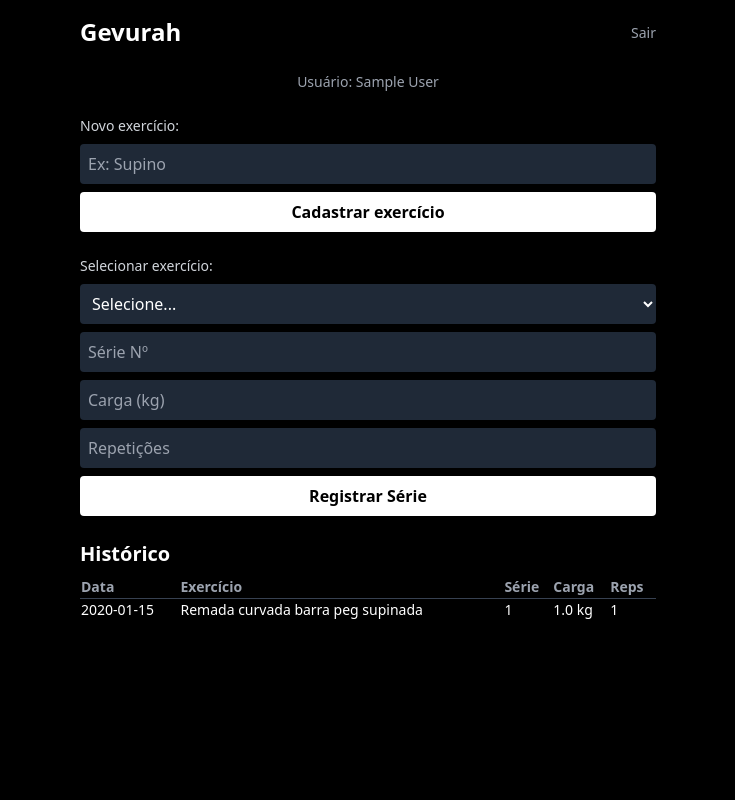
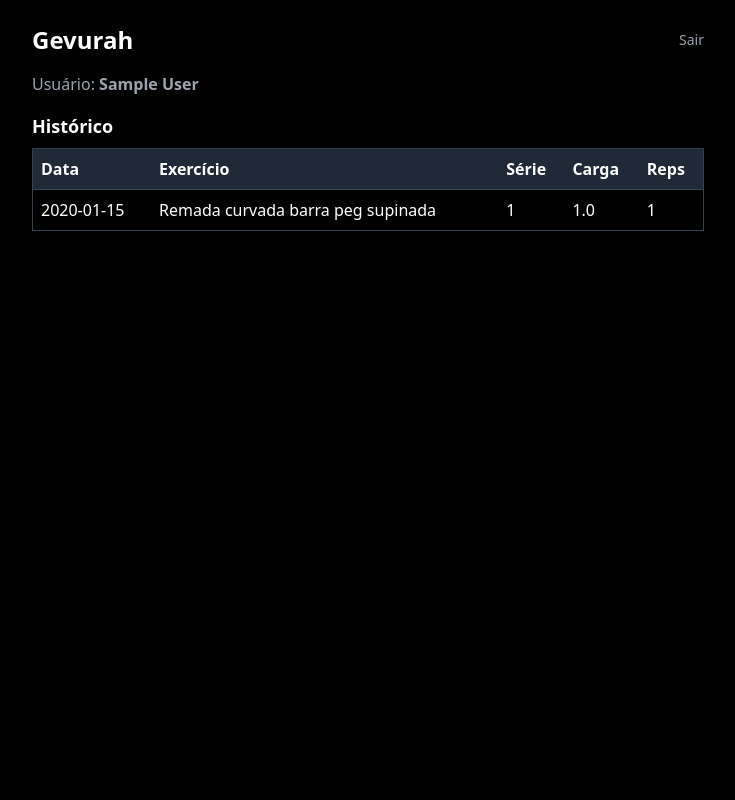
Before and after one commit to pedrocamposlive/Gevurah, a Flask app: page /index in a window 1280 px wide. Shown: the whole page, without its empty margins (272-1007 px from the left). Run offline with Flask 3, Linux system fonts and the light colour scheme; the visitor is signed in with stand-in values (Sample User, id 1); data comes from the database, SQL or seed files in the repository; tables that the repository leaves empty hold one stand-in row (values such as "Sample post"); some libraries are stand-ins or nearby versions.

Commit message:
Update index.html

```diff
--- a/templates/index.html
+++ b/templates/index.html
@@ -1,74 +1,42 @@
 <!DOCTYPE html>
 <html lang="pt-br">
 <head>
-  <meta charset="UTF-8" />
-  <meta name="viewport" content="width=device-width, initial-scale=1.0" />
-  <title>Gevurah - Treino</title>
+  <meta charset="UTF-8">
+  <meta name="viewport" content="width=device-width, initial-scale=1.0">
+  <title>Gevurah - Treinos</title>
   <script src="https://cdn.tailwindcss.com"></script>
 </head>
-<body class="bg-black text-white font-sans flex flex-col items-center min-h-screen p-4">
-  <div class="w-full max-w-xl space-y-6">
+<body class="bg-black text-white min-h-screen p-6">
+  <div class="max-w-2xl mx-auto">
+    <div class="flex justify-between items-center mb-4">
+      <h1 class="text-2xl font-bold">Gevurah</h1>
+      <a href="/logout" class="text-sm text-gray-400 hover:text-white">Sair</a>
+    </div>
+    <p class="text-gray-400 mb-4">Usuário: <strong>{{ usuario }}</strong></p>
 
-    <div class="flex justify-between items-center">
-      <h1 class="text-2xl font-bold">Gevurah</h1>
-      <form action="/logout" method="get">
-        <button class="text-sm text-gray-400 hover:text-white">Sair</button>
-      </form>
-    </div>
-
-    <p class="text-sm text-gray-400 text-center">Usuário: <span class="font-medium">{{ usuario }}</span></p>
-
-    <!-- Cadastro de exercício -->
-    <form action="/adicionar_exercicio" method="POST" class="flex flex-col gap-2">
-      <label class="text-sm text-gray-300">Novo exercício:</label>
-      <input type="text" name="novo_exercicio" required placeholder="Ex: Supino" class="bg-gray-800 p-2 rounded" />
-      <button type="submit" class="bg-white text-black font-semibold py-2 rounded">Cadastrar exercício</button>
-    </form>
-
-    <!-- Registro de série -->
-    <form action="/adicionar" method="POST" class="flex flex-col gap-2">
-      <label class="text-sm text-gray-300">Selecionar exercício:</label>
-      <select name="exercicio_id" required class="bg-gray-800 p-2 rounded">
-        <option value="">Selecione...</option>
-        {% for ex in exercicios %}
-        <option value="{{ ex[0] }}">{{ ex[1] }}</option>
-        {% endfor %}
-      </select>
-
-      <input type="number" name="serie" placeholder="Série Nº" required class="bg-gray-800 p-2 rounded" />
-      <input type="number" step="0.1" name="carga" placeholder="Carga (kg)" required class="bg-gray-800 p-2 rounded" />
-      <input type="number" name="reps" placeholder="Repetições" required class="bg-gray-800 p-2 rounded" />
-
-      <button type="submit" class="bg-white text-black font-bold py-2 rounded">Registrar Série</button>
-    </form>
-
-    <!-- Histórico -->
-    <div>
-      <h2 class="text-xl font-semibold mb-2 mt-4">Histórico</h2>
-      <table class="w-full text-sm text-left">
-        <thead class="text-gray-400">
+    <h2 class="text-lg font-semibold mb-2">Histórico</h2>
+    <table class="w-full text-left border border-gray-700">
+      <thead class="bg-gray-800">
         <tr>
-            <th>Data</th>
-            <th>Exercício</th>
-            <th>Série</th>
-            <th>Carga</th>
-            <th>Reps</th>
+          <th class="p-2">Data</th>
+          <th class="p-2">Exercício</th>
+          <th class="p-2">Série</th>
+          <th class="p-2">Carga</th>
+          <th class="p-2">Reps</th>
         </tr>
       </thead>
       <tbody>
         {% for s in series %}
         <tr class="border-t border-gray-700">
-            <td>{{ s[0] }}</td>
-            <td>{{ s[1] }}</td>
-            <td>{{ s[2] }}</td>
-            <td>{{ s[3] }} kg</td>
-            <td>{{ s[4] }}</td>
+          <td class="p-2">{{ s['data'] }}</td>
+          <td class="p-2">{{ s['nome'] }}</td>
+          <td class="p-2">{{ s['serie'] }}</td>
+          <td class="p-2">{{ s['carga'] }}</td>
+          <td class="p-2">{{ s['reps'] }}</td>
         </tr>
         {% endfor %}
       </tbody>
     </table>
   </div>
-
-  </div>
 </body>
 </html>
```
Lines whose indentation alone changed are shown as unchanged.
